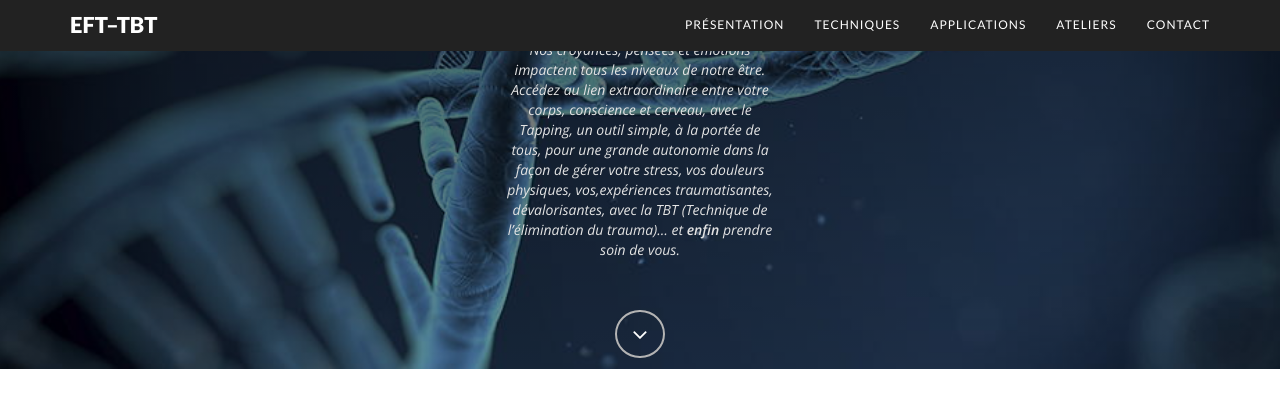
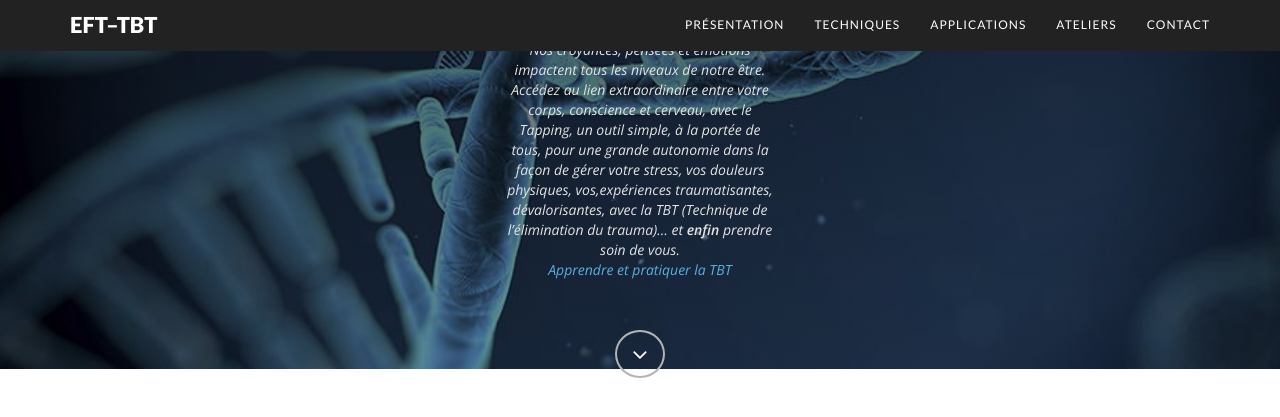
Before and after one commit to efttbthub/eft-tbt-v2, a Jekyll site: the page built from 010-page-accueil-en-tete.md, in a window 1280 px wide and 900 px high, scrolled down 381 px, cut to the strip 0-425 px from the top of the window. Shown: the top 417 px of the strip. Built offline with Jekyll 4.4.1, drawn with Linux system fonts in a browser that asks for light colours; nearby versions of some CDN libraries; library files that are not in the unit come from our copies; comment, search, counter and statistics services are not loaded.

Commit message:
+APPrendre

```diff
--- a/010-page-accueil-en-tete.md
+++ b/010-page-accueil-en-tete.md
@@ -14,3 +14,4 @@ Gérez le stress **facilement**
 *Isabelle Levrat*
 
 > Nos croyances, pensées et émotions impactent tous les niveaux de notre être. Accédez au lien extraordinaire entre votre corps, conscience et cerveau, avec le Tapping, un outil simple, à la portée de tous, pour une grande autonomie dans la façon de gérer votre stress, vos douleurs physiques, vos,expériences traumatisantes, dévalorisantes, avec la TBT (Technique de l'élimination du trauma)... et **enfin** prendre soin de vous.
+[Apprendre et pratiquer la TBT](../apprendre-et-pratiquer-la-tbt/)
```
